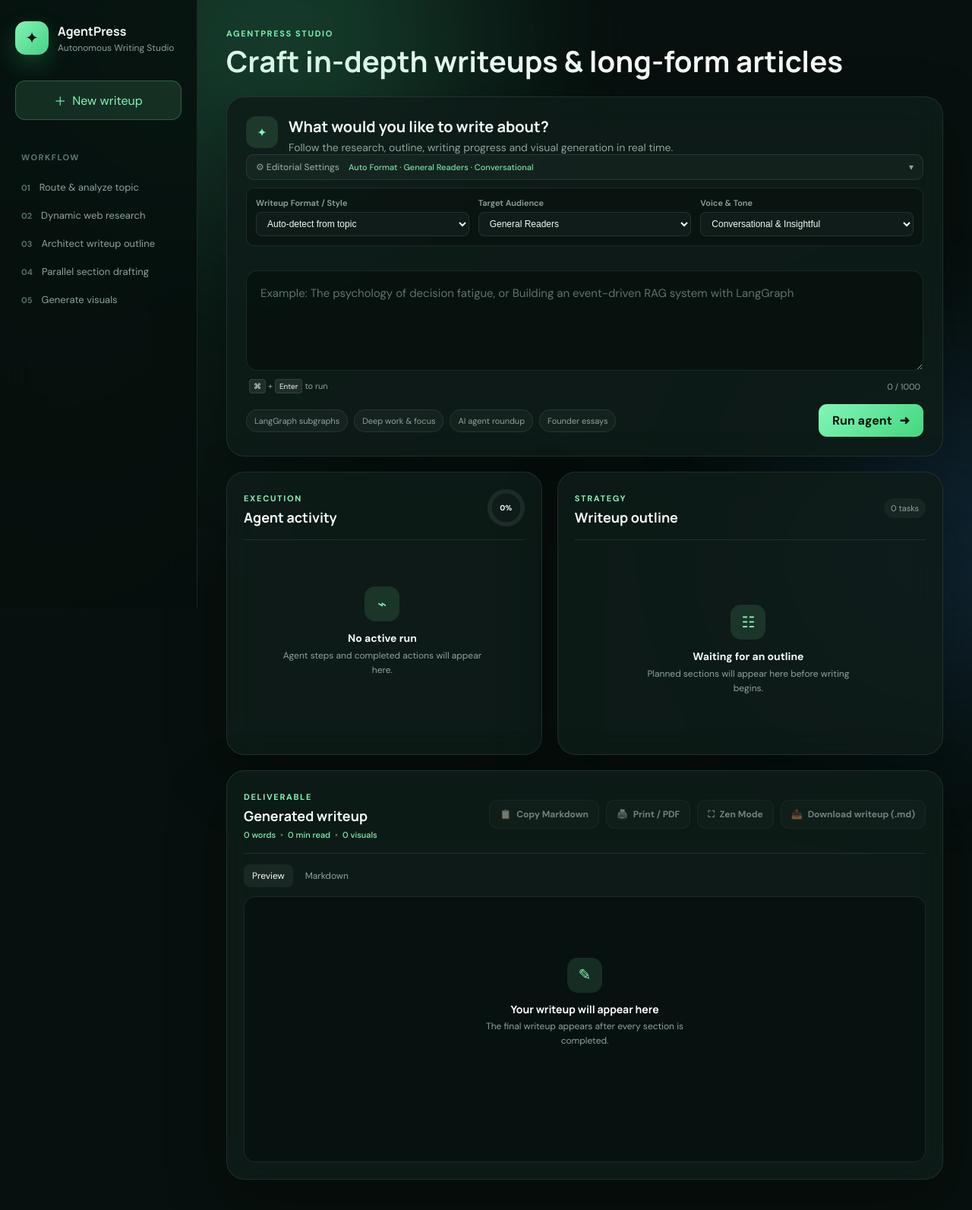
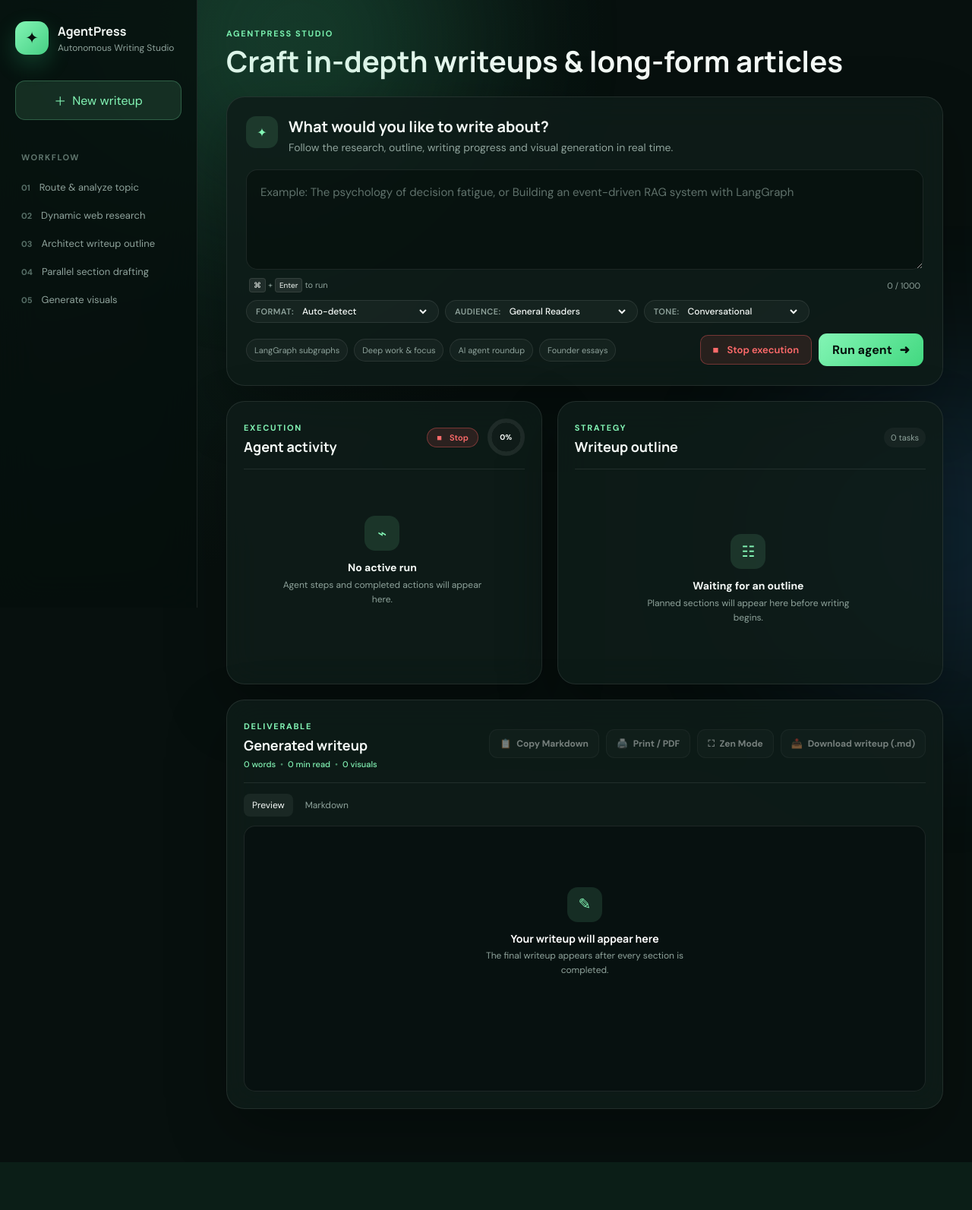
Before and after one commit to PrathmeshRanjan/AgentPress, a FastAPI app: page / in a window 1280 px wide. Shown: the top 1593 px of the page at 76% size. After the commit the page ends 1530 px from the top, so only its background shows below. Run offline with FastAPI, Linux system fonts and the light colour scheme; some libraries are stand-ins or nearby versions.

Commit message:
Fix editorial settings placement, add dual execution stop buttons, and eliminate Postgres SSL connection drops

```diff
--- a/app.py
+++ b/app.py
@@ -770,10 +770,10 @@ def stream_workflow(
 
     except GeneratorExit:
         logger.info(
-            "Browser disconnected from run %s",
+            "Browser disconnected from run %s. Stream stopped cleanly.",
             run_id,
         )
-        raise
+        return
 
     except Exception as error:
         logger.exception(
--- a/static/css/style.css
+++ b/static/css/style.css
@@ -530,7 +530,6 @@ textarea::placeholder {
 }
 
 
-.cancel-button,
 .secondary-button {
     padding: 10px 13px;
 
@@ -542,9 +541,68 @@ textarea::placeholder {
     font-size: 12px;
 }
 
+.cancel-button {
+    display: inline-flex;
+    align-items: center;
+    gap: 7px;
+    padding: 10px 16px;
+    color: #ff6b6b;
+    background: rgba(235, 87, 87, 0.12);
+    border: 1px solid rgba(235, 87, 87, 0.4);
+    border-radius: var(--radius-small);
+    font-size: 13px;
+    font-weight: 600;
+    cursor: pointer;
+    transition: all 180ms ease;
+    animation: fadeIn 200ms ease;
+}
 
-.cancel-button {
-    color: var(--danger);
+.cancel-button:hover {
+    background: rgba(235, 87, 87, 0.25);
+    border-color: rgba(235, 87, 87, 0.7);
+    color: #ffffff;
+    box-shadow: 0 0 12px rgba(235, 87, 87, 0.3);
+}
+
+.panel-header-actions {
+    display: flex;
+    align-items: center;
+    gap: 12px;
+}
+
+.stop-execution-button {
+    display: inline-flex;
+    align-items: center;
+    gap: 6px;
+    padding: 5px 12px;
+    background: rgba(235, 87, 87, 0.14);
+    border: 1px solid rgba(235, 87, 87, 0.4);
+    border-radius: 9999px;
+    color: #ff6b6b;
+    font-size: 11px;
+    font-weight: 600;
+    cursor: pointer;
+    transition: all 180ms ease;
+    animation: fadeIn 200ms ease;
+}
+
+.stop-execution-button:hover {
+    background: rgba(235, 87, 87, 0.28);
+    border-color: rgba(235, 87, 87, 0.75);
+    color: #ffffff;
+    box-shadow: 0 0 10px rgba(235, 87, 87, 0.25);
+}
+
+.timeline-item.stopped .timeline-marker {
+    background: rgba(235, 87, 87, 0.2);
+    border-color: #ff6b6b;
+    color: #ff6b6b;
+}
+
+.timeline-badge.stopped {
+    background: rgba(235, 87, 87, 0.15);
+    color: #ff6b6b;
+    border: 1px solid rgba(235, 87, 87, 0.3);
 }
 
 
@@ -1209,82 +1267,62 @@ textarea::placeholder {
 }
 
 /* =========================================================
-   Editorial Settings Drawer
+   Modern Editorial Settings Bar (placed directly below textarea)
    ========================================================= */
-.composer-settings-bar {
-    margin-bottom: 12px;
+.composer-editorial-bar {
+    margin-top: 10px;
+    margin-bottom: 14px;
 }
 
-.settings-toggle-button {
-    width: 100%;
+.editorial-pills {
     display: flex;
+    flex-wrap: wrap;
     align-items: center;
-    justify-content: space-between;
-    padding: 8px 12px;
-    background: rgba(255, 255, 255, 0.03);
+    gap: 8px;
+}
+
+.editorial-pill-item {
+    display: inline-flex;
+    align-items: center;
+    gap: 7px;
+    background: rgba(255, 255, 255, 0.04);
     border: 1px solid var(--border);
-    border-radius: var(--radius-small);
-    color: var(--muted);
-    font-size: 12px;
-    font-weight: 500;
-    cursor: pointer;
+    border-radius: 9999px;
+    padding: 5px 12px;
     transition: all 180ms ease;
 }
 
-.settings-toggle-button:hover {
-    background: rgba(255, 255, 255, 0.06);
-    color: var(--text);
-    border-color: rgba(255, 255, 255, 0.15);
+.editorial-pill-item:hover,
+.editorial-pill-item:focus-within {
+    background: rgba(255, 255, 255, 0.08);
+    border-color: rgba(255, 255, 255, 0.22);
+    box-shadow: 0 0 10px rgba(255, 255, 255, 0.04);
 }
 
-.settings-summary {
-    color: var(--primary);
+.pill-label {
     font-size: 11px;
-    margin: 0 auto 0 12px;
-    opacity: 0.9;
+    font-weight: 600;
+    color: var(--muted);
+    text-transform: uppercase;
+    letter-spacing: 0.04em;
+    user-select: none;
 }
 
-.toggle-icon {
-    transition: transform 200ms ease;
+.pill-select {
+    background: transparent;
+    border: none;
+    color: var(--text);
+    font-size: 12px;
+    font-weight: 500;
+    font-family: inherit;
+    outline: none;
+    cursor: pointer;
+    padding-right: 2px;
 }
 
-.settings-toggle-button[aria-expanded="true"] .toggle-icon {
-    transform: rotate(180deg);
-}
-
-.composer-settings-drawer {
-    display: grid;
-    grid-template-columns: repeat(3, 1fr);
-    gap: 12px;
-    margin-top: 10px;
-    padding: 12px;
-    background: rgba(0, 0, 0, 0.25);
-    border: 1px solid var(--border);
-    border-radius: var(--radius-small);
-}
-
-.setting-field {
-    display: flex;
-    flex-direction: column;
-    gap: 5px;
-}
-
-.setting-field label {
-    font-size: 11px;
-    color: var(--muted);
-    font-weight: 600;
-}
-
-.setting-field select {
-    padding: 7px 10px;
-    background: var(--surface-solid);
-    border: 1px solid var(--border);
-    border-radius: 8px;
-    color: var(--text);
-    font-size: 12px;
-    outline: none;
-    cursor: pointer;
-    transition: border-color 150ms ease;
+.pill-select option {
+    background: #14151a;
+    color: #e5e7eb;
 }
 
 .setting-field select:focus {
--- a/static/js/app.js
+++ b/static/js/app.js
@@ -21,13 +21,13 @@ const runForm = document.getElementById("runForm");
 const topicInput = document.getElementById("topicInput");
 const charCounter = document.getElementById("charCounter");
 const runButton = document.getElementById("runButton");
+const runButtonText = document.getElementById("runButtonText");
+const runButtonIcon = document.getElementById("runButtonIcon");
 const cancelButton = document.getElementById("cancelButton");
+const executionStopButton = document.getElementById("executionStopButton");
 const newRunButton = document.getElementById("newRunButton");
 
 // Editorial settings controls
-const settingsToggle = document.getElementById("settingsToggle");
-const composerSettings = document.getElementById("composerSettings");
-const settingsSummary = document.getElementById("settingsSummary");
 const genreSelect = document.getElementById("genreSelect");
 const audienceSelect = document.getElementById("audienceSelect");
 const toneSelect = document.getElementById("toneSelect");
@@ -242,7 +242,23 @@ function resetInterface() {
 function setRunningState(isRunning) {
     topicInput.disabled = isRunning;
     runButton.disabled = isRunning;
-    cancelButton.hidden = !isRunning;
+
+    if (cancelButton) {
+        cancelButton.hidden = !isRunning;
+    }
+    if (executionStopButton) {
+        executionStopButton.hidden = !isRunning;
+    }
+
+    if (isRunning) {
+        runButton.classList.add("running");
+        if (runButtonText) runButtonText.textContent = "Writing...";
+        if (runButtonIcon) runButtonIcon.textContent = "⏳";
+    } else {
+        runButton.classList.remove("running");
+        if (runButtonText) runButtonText.textContent = "Run agent";
+        if (runButtonIcon) runButtonIcon.textContent = "➜";
+    }
 
     if (isRunning && runBadge) {
         runBadge.textContent = "Running";
@@ -779,39 +795,45 @@ topicInput.addEventListener("input", () => {
     charCounter.textContent = `${len} / 1000`;
 });
 
-// Editorial Settings Drawer toggle
-settingsToggle.addEventListener("click", () => {
-    const isHidden = composerSettings.hidden;
-    composerSettings.hidden = !isHidden;
-    settingsToggle.setAttribute("aria-expanded", String(isHidden));
-});
+// Unified Stop Execution Handler
+function handleStopExecution() {
+    if (abortController) {
+        abortController.abort();
+        abortController = null;
+    }
 
-// Update editorial settings summary label dynamically
-function updateSettingsSummary() {
-    const genreText = genreSelect.options[genreSelect.selectedIndex].text
-        .split("/")[0]
-        .trim();
-    const audienceText = audienceSelect.options[
-        audienceSelect.selectedIndex
-    ].text
-        .split("&")[0]
-        .trim();
-    const toneText = toneSelect.options[toneSelect.selectedIndex].text
-        .split("&")[0]
-        .trim();
-    settingsSummary.textContent = `${genreText} · ${audienceText} · ${toneText}`;
+    setRunningState(false);
+    showToast("Execution stopped.");
+
+    if (runBadge) {
+        runBadge.textContent = "Stopped";
+        runBadge.className = "run-badge stopped";
+    }
+
+    // Add clear visual timeline entry
+    const existingStopped = document.querySelector(".timeline-item.stopped");
+    if (!existingStopped && timeline) {
+        const stopItem = document.createElement("div");
+        stopItem.className = "timeline-item stopped";
+        stopItem.innerHTML = `
+            <div class="timeline-marker">
+                <span>■</span>
+            </div>
+            <div class="timeline-content">
+                <div class="timeline-header">
+                    <h4>Execution Stopped</h4>
+                    <span class="timeline-badge stopped">Halted</span>
+                </div>
+                <p>Execution was stopped by user request. You can adjust your topic or click Run again.</p>
+            </div>
+        `;
+        timeline.prepend(stopItem);
+    }
 }
 
-genreSelect.addEventListener("change", updateSettingsSummary);
-audienceSelect.addEventListener("change", updateSettingsSummary);
-toneSelect.addEventListener("change", updateSettingsSummary);
-
-// Stop button handler
-cancelButton.addEventListener("click", () => {
-    if (abortController) {
-        abortController.abort();
-    }
-});
+// Stop button handlers
+cancelButton?.addEventListener("click", handleStopExecution);
+executionStopButton?.addEventListener("click", handleStopExecution);
 
 // New Article button handler
 newRunButton.addEventListener("click", () => {
--- a/templates/index.html
+++ b/templates/index.html
@@ -127,60 +127,6 @@
                 </div>
 
                 <form id="runForm">
-                    <div class="composer-settings-bar">
-                        <button
-                            type="button"
-                            id="settingsToggle"
-                            class="settings-toggle-button"
-                            aria-expanded="false"
-                        >
-                            <span>⚙ Editorial Settings</span>
-                            <span class="settings-summary" id="settingsSummary">Auto Format · General Readers · Conversational</span>
-                            <span class="toggle-icon" id="settingsToggleIcon">▾</span>
-                        </button>
-
-                        <div class="composer-settings-drawer" id="composerSettings" hidden>
-                            <div class="setting-field">
-                                <label for="genreSelect">Writeup Format / Style</label>
-                                <select id="genreSelect">
-                                    <option value="auto" selected>Auto-detect from topic</option>
-                                    <option value="explainer">Deep-Dive Explainer</option>
-                                    <option value="story_narrative">Personal Story / Narrative</option>
-                                    <option value="thought_leadership">Thought Leadership</option>
-                                    <option value="tutorial">Practical Tutorial / How-To</option>
-                                    <option value="opinion_editorial">Opinion / Editorial Essay</option>
-                                    <option value="case_study">Case Study Analysis</option>
-                                    <option value="guide">Comprehensive Guide / Playbook</option>
-                                    <option value="news_roundup">News & Trends Roundup</option>
-                                    <option value="comparison">Side-by-Side Comparison</option>
-                                </select>
-                            </div>
-
-                            <div class="setting-field">
-                                <label for="audienceSelect">Target Audience</label>
-                                <select id="audienceSelect">
-                                    <option value="General Readers" selected>General Readers</option>
-                                    <option value="Founders, Executives & Business Leaders">Founders & Executives</option>
-                                    <option value="Software Engineers & Tech Leads">Developers & Architects</option>
-                                    <option value="Designers, Creators & Storytellers">Creators & Writers</option>
-                                    <option value="Students & Curious Learners">Students & Learners</option>
-                                </select>
-                            </div>
-
-                            <div class="setting-field">
-                                <label for="toneSelect">Voice & Tone</label>
-                                <select id="toneSelect">
-                                    <option value="Conversational & Insightful" selected>Conversational & Insightful</option>
-                                    <option value="Candid, direct and engaging">Candid & Engaging</option>
-                                    <option value="Analytical, rigorous and data-backed">Analytical & Rigorous</option>
-                                    <option value="Inspiring, reflective and philosophical">Inspiring & Reflective</option>
-                                    <option value="Witty, sharp and entertaining">Witty & Sharp</option>
-                                    <option value="Warm, accessible and empathetic">Warm & Approachable</option>
-                                </select>
-                            </div>
-                        </div>
-                    </div>
-
                     <div class="textarea-wrapper">
                         <textarea
                             id="topicInput"
@@ -198,6 +144,50 @@
                             <span class="char-counter" id="charCounter">
                                 0 / 1000
                             </span>
+                        </div>
+                    </div>
+
+                    <!-- Modern Editorial Settings Bar (cleanly placed directly below textarea) -->
+                    <div class="composer-editorial-bar">
+                        <div class="editorial-pills">
+                            <div class="editorial-pill-item">
+                                <span class="pill-label">Format:</span>
+                                <select id="genreSelect" class="pill-select" aria-label="Writeup Format">
+                                    <option value="auto" selected>Auto-detect</option>
+                                    <option value="explainer">Deep-Dive Explainer</option>
+                                    <option value="story_narrative">Personal Story / Narrative</option>
+                                    <option value="thought_leadership">Thought Leadership</option>
+                                    <option value="tutorial">Tutorial / How-To</option>
+                                    <option value="opinion_editorial">Opinion / Editorial</option>
+                                    <option value="case_study">Case Study</option>
+                                    <option value="guide">Comprehensive Guide</option>
+                                    <option value="news_roundup">News Roundup</option>
+                                    <option value="comparison">Side-by-Side Comparison</option>
+                                </select>
+                            </div>
+
+                            <div class="editorial-pill-item">
+                                <span class="pill-label">Audience:</span>
+                                <select id="audienceSelect" class="pill-select" aria-label="Target Audience">
+                                    <option value="General Readers" selected>General Readers</option>
+                                    <option value="Founders, Executives & Business Leaders">Founders & Executives</option>
+                                    <option value="Software Engineers & Tech Leads">Developers & Architects</option>
+                                    <option value="Designers, Creators & Storytellers">Creators & Writers</option>
+                                    <option value="Students & Curious Learners">Students & Learners</option>
+                                </select>
+                            </div>
+
+                            <div class="editorial-pill-item">
+                                <span class="pill-label">Tone:</span>
+                                <select id="toneSelect" class="pill-select" aria-label="Voice and Tone">
+                                    <option value="Conversational & Insightful" selected>Conversational</option>
+                                    <option value="Candid, direct and engaging">Candid & Engaging</option>
+                                    <option value="Analytical, rigorous and data-backed">Analytical & Rigorous</option>
+                                    <option value="Inspiring, reflective and philosophical">Inspiring & Reflective</option>
+                                    <option value="Witty, sharp and entertaining">Witty & Sharp</option>
+                                    <option value="Warm, accessible and empathetic">Warm & Approachable</option>
+                                </select>
+                            </div>
                         </div>
                     </div>
 
@@ -238,8 +228,10 @@
                                 class="cancel-button"
                                 type="button"
                                 hidden
+                                title="Stop active agent execution"
                             >
-                                Stop
+                                <span class="btn-icon">■</span>
+                                <span>Stop execution</span>
                             </button>
 
                             <button
@@ -247,8 +239,8 @@
                                 class="run-button"
                                 type="submit"
                             >
-                                <span>Run agent</span>
-                                <span>➜</span>
+                                <span id="runButtonText">Run agent</span>
+                                <span id="runButtonIcon">➜</span>
                             </button>
                         </div>
                     </div>
@@ -266,6 +258,18 @@
                             <h2>Agent activity</h2>
                         </div>
 
+                        <div class="panel-header-actions">
+                            <button
+                                id="executionStopButton"
+                                class="stop-execution-button"
+                                type="button"
+                                hidden
+                                title="Stop active execution"
+                            >
+                                <span class="btn-icon">■</span>
+                                <span>Stop</span>
+                            </button>
+
                             <div
                                 id="progressRing"
                                 class="progress-ring"
@@ -274,6 +278,7 @@
                                 <span id="progressText">
                                     0%
                                 </span>
+                            </div>
                         </div>
                     </div>
 
```
Also changed, not shown: backend.py (+16 -8 lines). Lines whose indentation alone changed are shown as unchanged.
